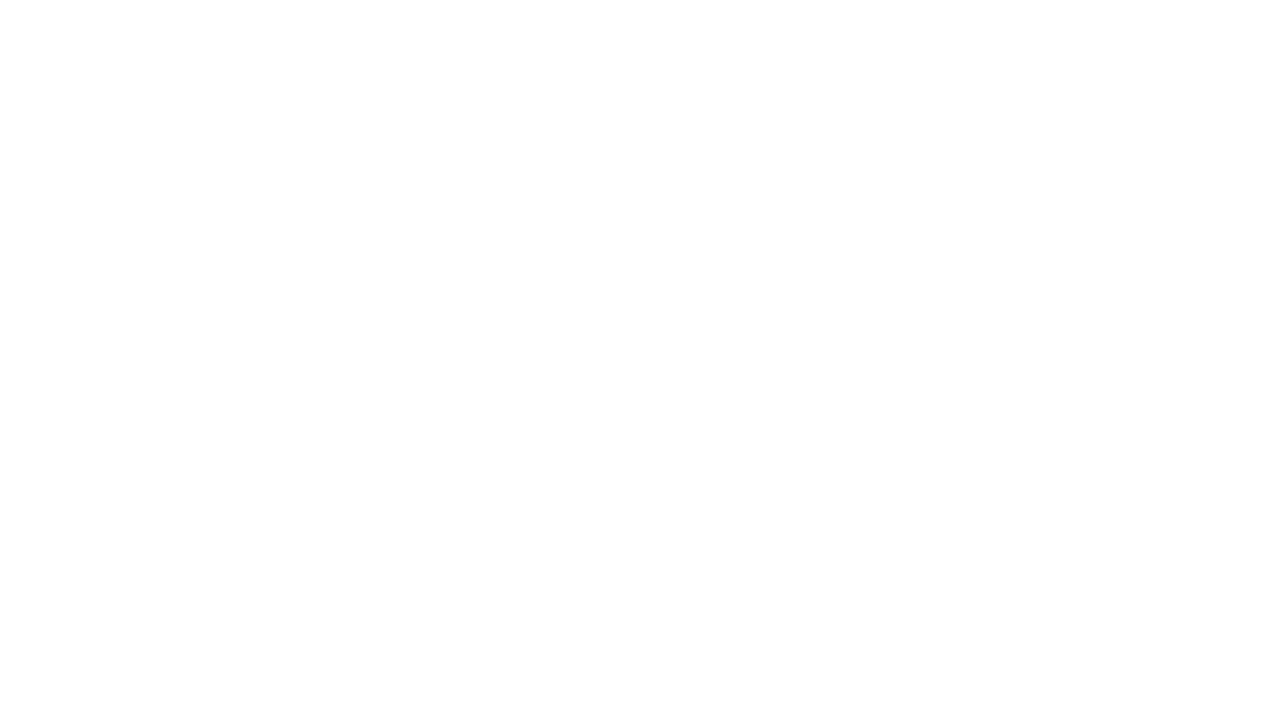
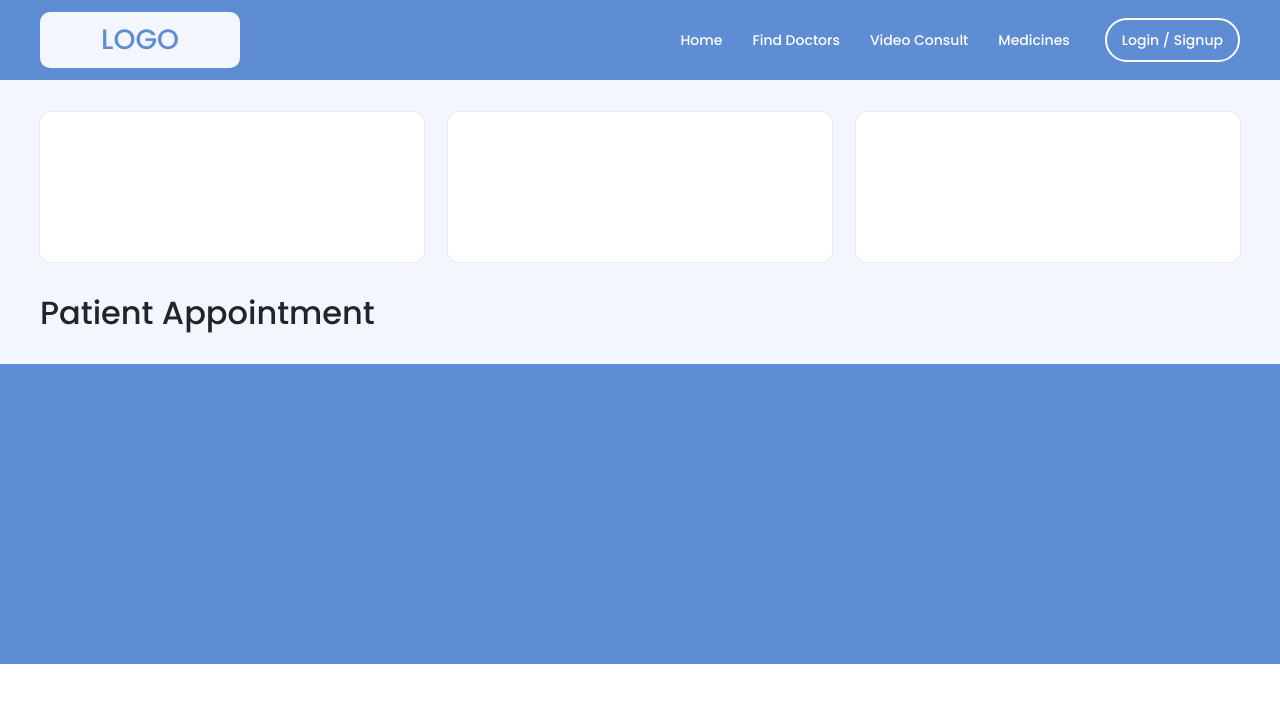
Before and after one commit to A-singh07/project-x, a React (Create React App) app: page /dashboard in a window 1280 px wide. Before the commit this address had no page. Shown: the top 702 px of the page. Built offline with nearby package versions, Linux system fonts and the light colour scheme.

Commit message:
dashboard - incomplete

```diff
--- a/src/App.css
+++ b/src/App.css
@@ -7,6 +7,10 @@
   --color-grey: hsl(210, 17%, 97%);
   --color-grey-dark: #b8b8b8;
   --color-grey-darker: #6c757d;
+
+  /* box-shadow */
+  --box-shadow-1: 2px 2px 13px rgb(0 0 0 / 10%);
+  --box-shadow-2: rgba(0, 0, 0, 0.05) 0px 0px 0px 1px;
 
   /* Fonts */
   --font-family-1: "Poppins", sans-serif;
--- a/src/App.js
+++ b/src/App.js
@@ -9,6 +9,7 @@ import Home from './pages/Home';
 import FindDoctors from './pages/FindDoctors';
 import VideoConsult from './pages/VideoConsult';
 import Medicines from './pages/Medicines';
+import Dashboard from './pages/Dashboard';
 
 import { GeneralContext } from './context/GeneralContext';
 
@@ -33,6 +34,9 @@ function App() {
           <Route path="find-doctors" element={<FindDoctors />} />
           <Route path="video-consult" element={<VideoConsult />} />
           <Route path="medicines" element={<Medicines />} />
+          <Route path="dashboard" element={<Dashboard />}>
+            {/* <Route path="" />   */}
+          </Route>
         </Route>
       </Routes>
     </GeneralContext.Provider>
--- /dev/null
+++ b/src/components/dashboardLayout/DashboardLayout.js
@@ -0,0 +1,46 @@
+import React from 'react';
+import StatCards from '../statCards/StatCards';
+import styles from './dashboardLayout.module.css';
+
+const DashboardLayout = () => {
+
+  const statCardData = [
+    {
+      image: '',
+      heading: "Today's Appointment",
+      data: '',
+    },
+    {
+      image: '',
+      heading: 'Total Appointments',
+      data: '',
+    },
+    {
+      image: '',
+      heading: 'Total Patient',
+      data: '',
+    },
+  ]
+
+  return (
+    <main className={styles.layoutWrapper}>
+      <div className={'mainLayout'}>
+        <div className={styles.statsContainer}>
+          {
+            statCardData.map((card, index) =>
+              <StatCards
+                image={card.image}
+                heading={card.heading}
+                data={card.data}
+                key={index}
+              />
+            )
+          }
+        </div>
+        <h2 className={styles.heading}>Patient Appointment</h2>
+      </div>
+    </main >
+  )
+}
+
+export default DashboardLayout
--- /dev/null
+++ b/src/components/dashboardLayout/dashboardLayout.module.css
@@ -0,0 +1,17 @@
+.layoutWrapper {
+  padding-top: 2rem;
+  padding-bottom: 2rem;
+  background-color: var(--color-primary-lightest);
+}
+
+.statsContainer {
+  width: 100%;
+  display: grid;
+  grid-template-columns: repeat(auto-fit, minmax(300px, 1fr));
+  gap: 1.5rem;
+}
+
+.heading {
+  font-size: 2rem;
+  margin-top: 2rem;
+}
--- a/src/components/features/featureSection.module.css
+++ b/src/components/features/featureSection.module.css
@@ -22,7 +22,7 @@
   border-radius: 10px;
   overflow: hidden;
   margin: 2rem;
-  box-shadow: 2px 2px 13px rgb(0 0 0 / 10%);
+  box-shadow: var(--box-shadow-1);
 }
 
 .cardImage {
--- /dev/null
+++ b/src/components/statCards/StatCards.js
@@ -0,0 +1,13 @@
+import React from 'react';
+import styles from './statCards.module.css'
+
+const StatCards = ({ image, heading, data, ...rest }) => {
+
+  return (
+    <div className={styles.cardContainer}>
+
+    </div>
+  )
+}
+
+export default StatCards
--- /dev/null
+++ b/src/components/statCards/statCards.module.css
@@ -0,0 +1,8 @@
+.cardContainer {
+  height: 150px;
+  border-radius: 10px;
+  overflow: hidden;
+  padding: 1rem;
+  box-shadow: var(--box-shadow-2);
+  background: #ffffff;
+}
--- /dev/null
+++ b/src/pages/Dashboard.js
@@ -0,0 +1,10 @@
+import React from 'react';
+import DashboardLayout from '../components/dashboardLayout/DashboardLayout';
+
+const Dashboard = () => {
+  return (
+    <DashboardLayout />
+  )
+}
+
+export default Dashboard
```
